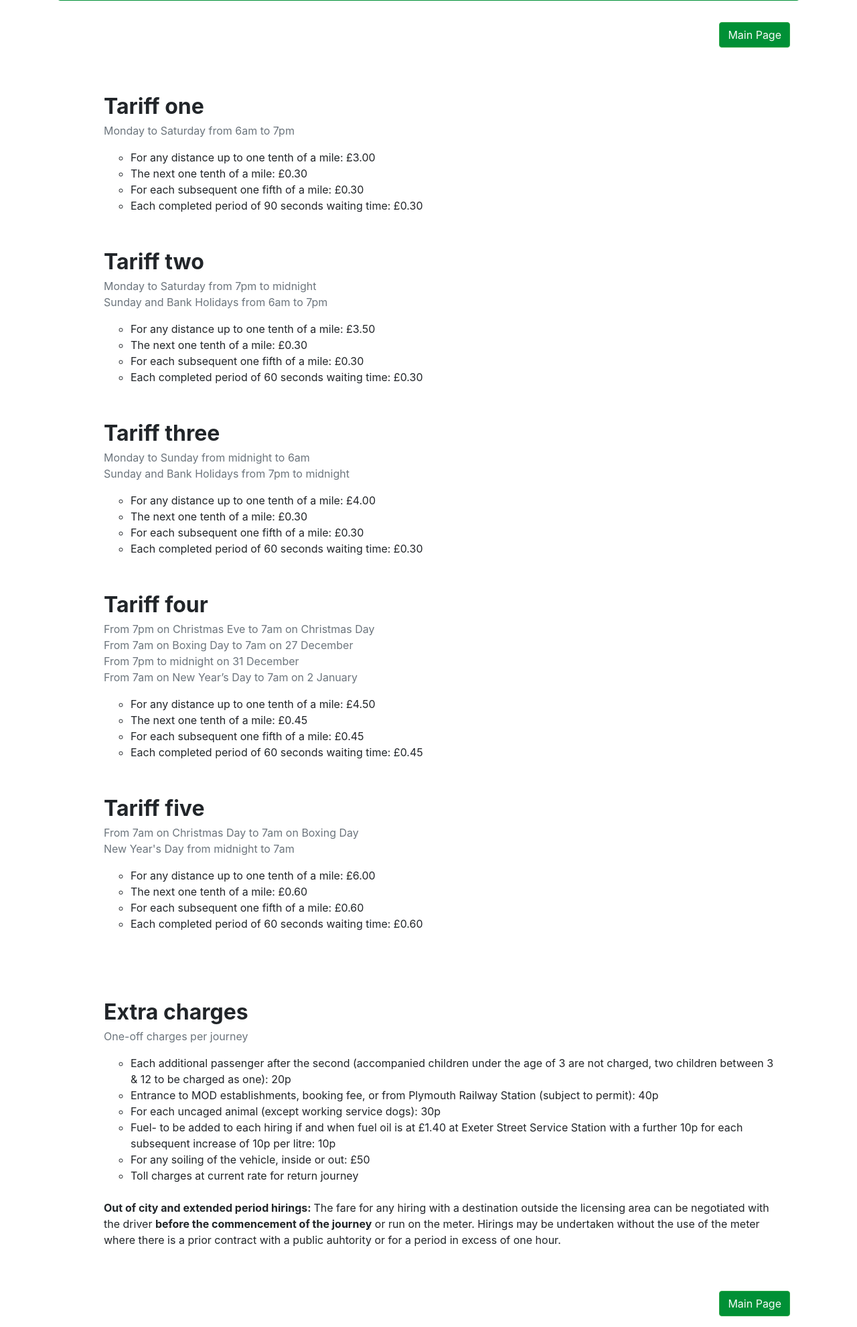
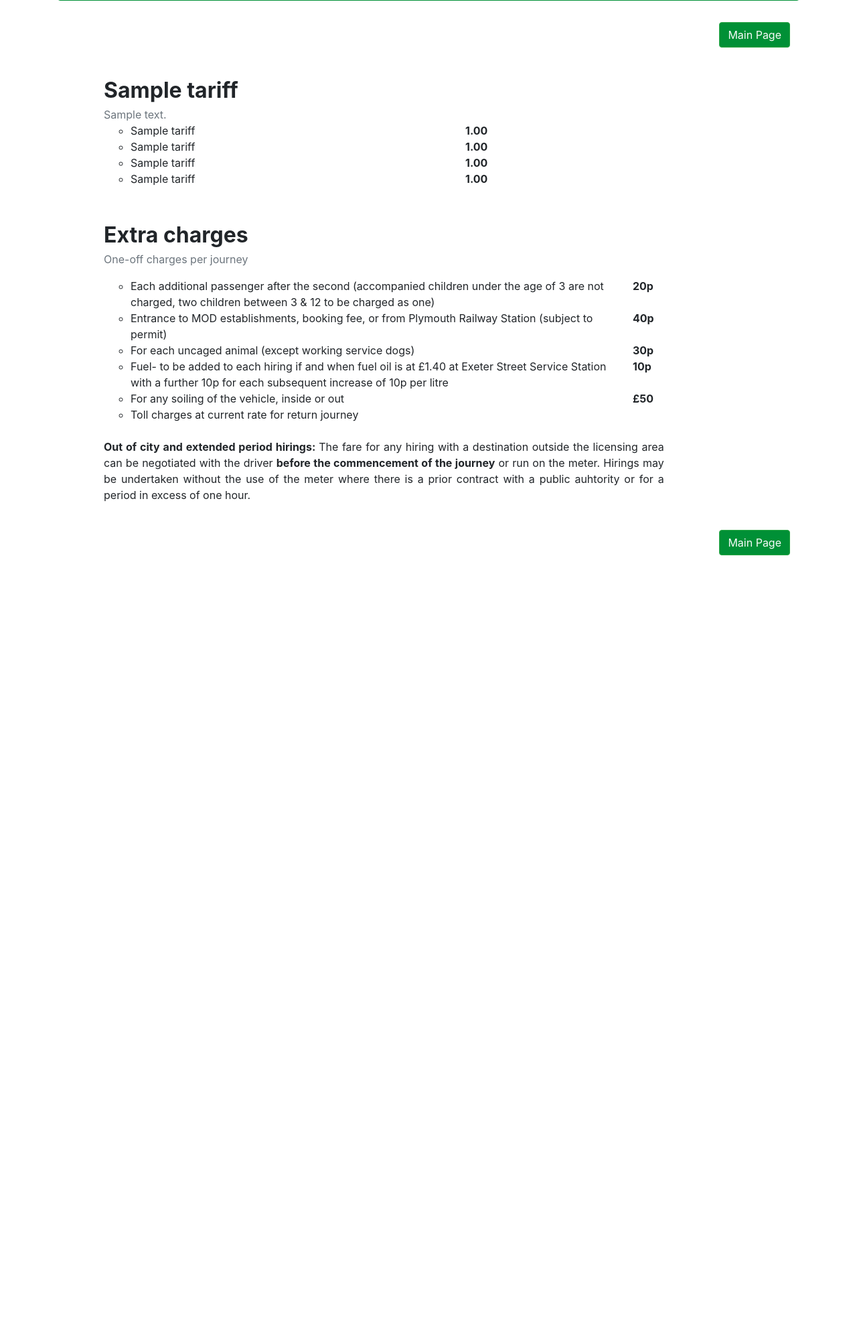
Before and after one commit to ionescuig/taxi-fares, a Django app: page /fares/ in a window 1280 px wide. Shown: the part 279-2260 px from the top of the page at 67% size. After the commit the page ends 1124 px from the top, so only its background shows below. Run offline with Django 3.2, Linux system fonts and the light colour scheme; tables that the repository leaves empty hold one stand-in row (values such as "Sample post"); some libraries are stand-ins or nearby versions.

Commit message:
Finished project.

```diff
--- a/src/fares/urls.py
+++ b/src/fares/urls.py
@@ -22,5 +22,5 @@ urlpatterns = [
     url(r'^admin/', admin.site.urls),
     url(r'^$', views.HomeCreateView.as_view(), name='index'),
     url(r'^update/(?P<pk>\d+)/$', views.HomeUpdateView.as_view(), name='update'),
-    url(r'^fares/$', views.FaresView.as_view(), name='fares'),
+    url(r'^fares/$', views.FaresListView.as_view(), name='fares'),
 ]
--- a/src/main/models.py
+++ b/src/main/models.py
@@ -5,14 +5,26 @@ from django.utils import timezone
 
 
 class Tariff(models.Model):
-    name    = models.CharField(max_length=10)
-    start   = models.DecimalField(max_digits=5, decimal_places=2)
-    first   = models.DecimalField(max_digits=5, decimal_places=2)
-    second  = models.DecimalField(max_digits=5, decimal_places=2)
-    waiting = models.DecimalField(max_digits=5, decimal_places=2)
+    name        = models.CharField(max_length=20)
+    description = models.TextField(default='')
+    start       = models.DecimalField(max_digits=5, decimal_places=2)
+    start_label = models.CharField(max_length=100,
+                                   default='For any distance up to one tenth of a mile')
+    first       = models.DecimalField(max_digits=5, decimal_places=2)
+    first_label = models.CharField(max_length=100,
+                                   default='The next one tenth of a mile')
+    second      = models.DecimalField(max_digits=5, decimal_places=2)
+    second_label = models.CharField(max_length=100,
+                                    default='For each subsequent one fifth of a mile')
+    waiting     = models.DecimalField(max_digits=5, decimal_places=2)
+    waiting_label = models.CharField(max_length=100,
+                                     default='Each completed period of 60 seconds waiting time')
 
     def __str__(self):
         return self.name
+
+    def get_description(self):
+        return self.description.split(",")
 
 
 class BankHoliday(models.Model):
--- a/src/main/views.py
+++ b/src/main/views.py
@@ -1,4 +1,4 @@
-from django.views.generic import CreateView, UpdateView, TemplateView
+from django.views.generic import CreateView, ListView, UpdateView, TemplateView
 
 from .calculator import check_tariff, calculate_fare
 from .forms import JourneyForm
@@ -64,5 +64,8 @@ class HomeUpdateView(UpdateView):
         return context
 
 
-class FaresView(TemplateView):
+class FaresListView(ListView):
     template_name = 'main/fares.html'
+
+    def get_queryset(self):
+        return Tariff.objects.all()
--- a/src/templates/main/fares.html
+++ b/src/templates/main/fares.html
@@ -23,87 +23,68 @@
             Main Page
         </a>
     </p>
-    <br><br>
+    <br>
 
     <div class="container">
         <ul style="list-style: none;">
+
+            {% for obj in object_list %}
                 <li style="font-size: 2em">
-                <strong>Tariff one</strong><br>
+                    <strong>{{ obj }}</strong><br>
                 </li>
-            <p class="text-muted">
-                Monday to Saturday from 6am to 7pm
-            </p>
+
+                <div class="text-muted">
+                    {% for line in obj.get_description %}
+                        {{ line }}
+                        <br>
+                    {% endfor %}
+                </div>
                 <ul>
-                <li>For any distance up to one tenth of a mile:       £3.00</li>
-                <li>The next one tenth of a mile:                     £0.30</li>
-                <li>For each subsequent one fifth of a mile:          £0.30</li>
-                <li>Each completed period of 90 seconds waiting time: £0.30</li>
+                    <li>
+                        <div class="row">
+                            <div class="col-sm-6">
+                                {{ obj.start_label }}
+                            </div>
+                            <div class="col-sm-3">
+                                <strong>{{ obj.start }}</strong>
+                            </div>
+                        </div>
+                    </li>
+                    <li>
+                        <div class="row">
+                            <div class="col-sm-6">
+                                {{ obj.first_label }}
+                            </div>
+                            <div class="col-sm-3">
+                                <strong>{{ obj.first }}</strong>
+                            </div>
+                        </div>
+                    </li>
+                    <li>
+                        <div class="row">
+                            <div class="col-sm-6">
+                                {{ obj.second_label }}
+                            </div>
+                            <div class="col-sm-3">
+                                <strong>{{ obj.second }}</strong>
+                            </div>
+                        </div>
+                    </li>
+                    <li>
+                        <div class="row">
+                            <div class="col-sm-6">
+                                {{ obj.waiting_label }}
+                            </div>
+                            <div class="col-sm-3">
+                                <strong>{{ obj.waiting }}</strong>
+                            </div>
+                        </div>
+                    </li>
                 </ul>
-            <br><br>
+                <br>
+            {% endfor %}
 
-            <li style="font-size: 2em">
-                <strong>Tariff two</strong><br>
-            </li>
-            <p class="text-muted">
-                Monday to Saturday from 7pm to midnight<br>
-                Sunday and Bank Holidays from 6am to 7pm
-            </p>
-            <ul>
-                <li>For any distance up to one tenth of a mile:       £3.50</li>
-                <li>The next one tenth of a mile:                     £0.30</li>
-                <li>For each subsequent one fifth of a mile:          £0.30</li>
-                <li>Each completed period of 60 seconds waiting time: £0.30</li>
-            </ul>
-            <br><br>
-
-            <li style="font-size: 2em">
-                <strong>Tariff three</strong><br>
-            </li>
-            <p class="text-muted">
-                Monday to Sunday from midnight to 6am<br>
-                Sunday and Bank Holidays from 7pm to midnight
-            </p>
-
-            <ul>
-                <li>For any distance up to one tenth of a mile:       £4.00</li>
-                <li>The next one tenth of a mile:                     £0.30</li>
-                <li>For each subsequent one fifth of a mile:          £0.30</li>
-                <li>Each completed period of 60 seconds waiting time: £0.30</li>
-            </ul>
-            <br><br>
-
-            <li style="font-size: 2em">
-                <strong>Tariff four</strong><br>
-            </li>
-            <p class="text-muted">
-                From 7pm on Christmas Eve to 7am on Christmas Day<br>
-                From 7am on Boxing Day to 7am on 27 December<br>
-                From 7pm to midnight on 31 December<br>
-                From 7am on New Year’s Day to 7am on 2 January
-            </p>
-            <ul>
-                <li>For any distance up to one tenth of a mile:       £4.50</li>
-                <li>The next one tenth of a mile:                     £0.45</li>
-                <li>For each subsequent one fifth of a mile:          £0.45</li>
-                <li>Each completed period of 60 seconds waiting time: £0.45</li>
-            </ul>
-            <br><br>
-
-            <li style="font-size: 2em">
-                <strong>Tariff five</strong><br>
-            </li>
-            <p class="text-muted">
-                From 7am on Christmas Day to 7am on Boxing Day<br>
-                New Year's Day from midnight to 7am
-            </p>
-            <ul>
-                <li>For any distance up to one tenth of a mile:       £6.00</li>
-                <li>The next one tenth of a mile:                     £0.60</li>
-                <li>For each subsequent one fifth of a mile:          £0.60</li>
-                <li>Each completed period of 60 seconds waiting time: £0.60</li>
-            </ul>
-            <br><br><br><br>
-
+            <br>
             <li style="font-size: 2em">
                 <strong>Extra charges</strong><br>
             </li>
@@ -111,19 +92,72 @@
                 One-off charges per journey
             </p>
             <ul>
-                <li>Each additional passenger after the second
+                <li>
+                    <div class="row">
+                        <div class="col-sm-9">
+                            Each additional passenger after the second
                             (accompanied children under the age of 3 are not charged,
-                    two children between 3 & 12 to be charged as one): 20p</li>
-                <li>Entrance to MOD establishments, booking fee,
-                    or from Plymouth Railway Station (subject to permit): 40p</li>
-                <li>For each uncaged animal (except working service dogs): 30p</li>
-                <li>Fuel- to be added to each hiring if and when fuel oil is at £1.40
+                            two children between 3 & 12 to be charged as one)
+                        </div>
+                        <div class="col-sm-3">
+                            <strong>20p</strong>
+                        </div>
+                    </div>
+                </li>
+                <li>
+                    <div class="row">
+                        <div class="col-sm-9">
+                            Entrance to MOD establishments, booking fee,
+                            or from Plymouth Railway Station (subject to permit)
+                        </div>
+                        <div class="col-sm-3">
+                            <strong>40p</strong>
+                        </div>
+                    </div>
+                </li>
+                <li>
+                    <div class="row">
+                        <div class="col-sm-9">
+                            For each uncaged animal (except working service dogs)
+                        </div>
+                        <div class="col-sm-3">
+                            <strong>30p</strong>
+                        </div>
+                    </div>
+                </li>
+                <li>
+                    <div class="row">
+                        <div class="col-sm-9">
+                            Fuel- to be added to each hiring if and when fuel oil is at £1.40
                             at Exeter Street Service Station with a further 10p for each subsequent increase
-                    of 10p per litre: 10p</li>
-                <li>For any soiling of the vehicle, inside or out: £50</li>
-                <li>Toll charges at current rate for return journey</li>
+                            of 10p per litre
+                        </div>
+                        <div class="col-sm-3">
+                            <strong>10p</strong>
+                        </div>
+                    </div>
+                </li>
+                <li>
+                    <div class="row">
+                        <div class="col-sm-9">
+                            For any soiling of the vehicle, inside or out
+                        </div>
+                        <div class="col-sm-3">
+                            <strong>£50</strong>
+                        </div>
+                    </div>
+                </li>
+                <li>
+                    <div class="row">
+                        <div class="col-sm-9">
+                            Toll charges at current rate for return journey
+                        </div>
+                    </div>
+                </li>
             </ul>
             <br>
+            <div class="row">
+                <div class="col-sm-10 text-justify">
                     <li>
                         <strong>Out of city and extended period hirings: </strong>
                         The fare for any hiring with a destination outside the licensing area can be negotiated
@@ -131,10 +165,12 @@
                         Hirings may be undertaken without the use of the meter where there is a prior contract
                         with a public auhtority or for a period in excess of one hour.
                     </li>
+                </div>
+            </div>
         </ul>
     </div>
 
-    <br><br>
+    <br>
      <p class="text-right">
         <a href="{% url 'index'%}" class="btn btn-success" role="button" aria-disabled="true">
             Main Page
```
Also changed, not shown: src/main/forms.py (+14 -1 lines), src/main/migrations/0016_tariff_description.py (added), src/main/migrations/0017_auto_20181216_2233.py (added), src/main/migrations/0018_auto_20181217_0218.py (added). Lines whose indentation alone changed are shown as unchanged.
